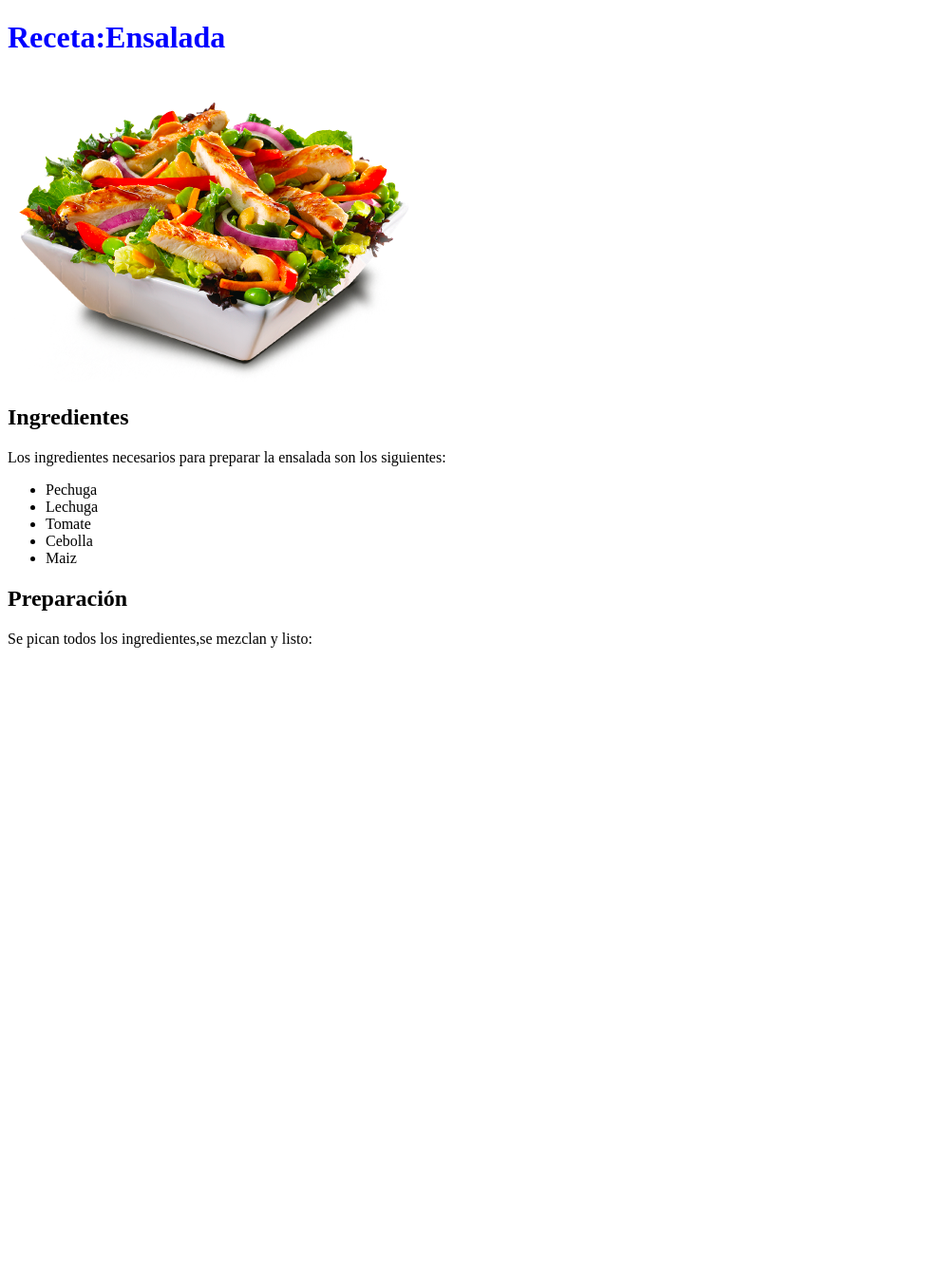
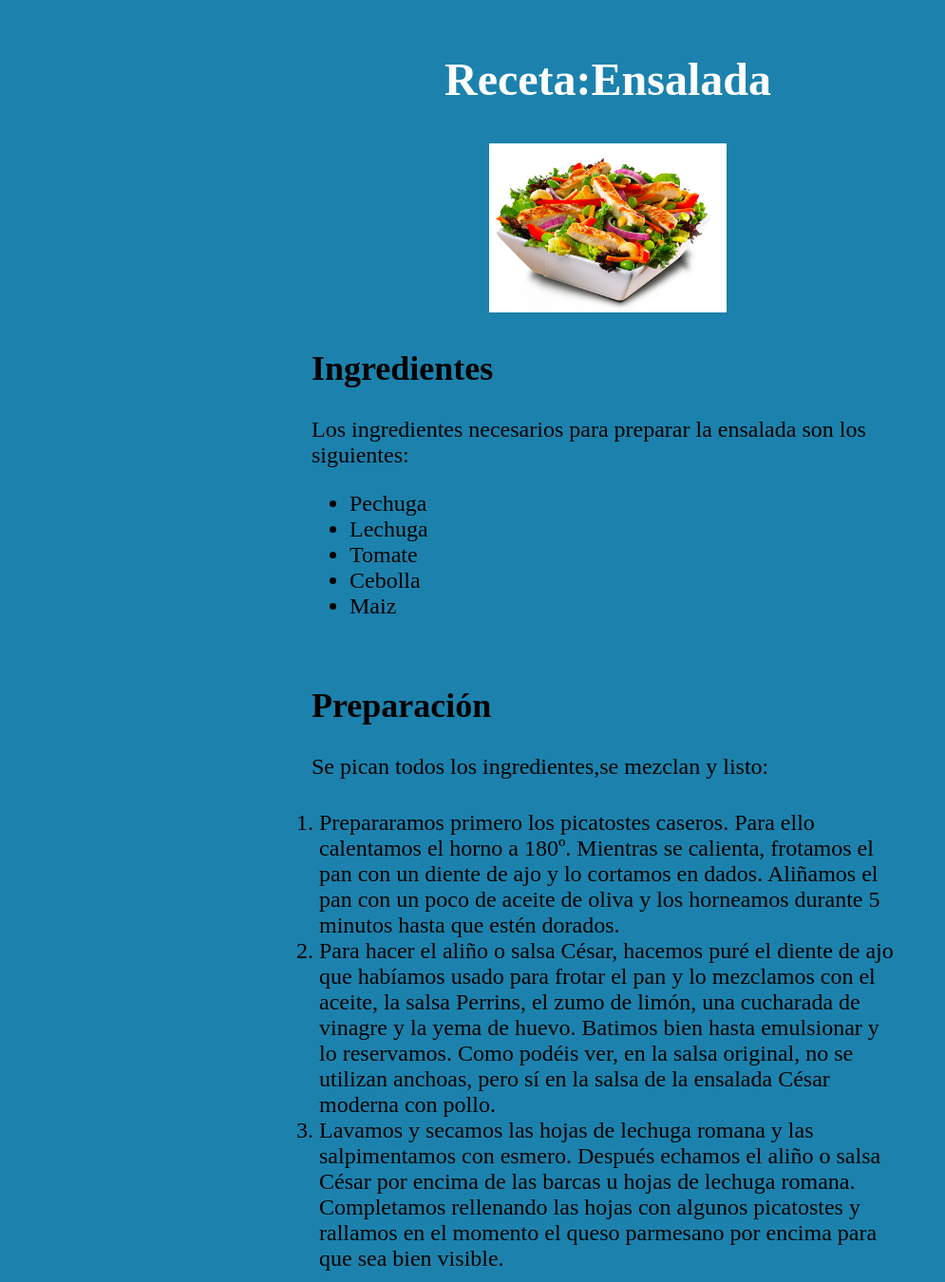
Before and after one commit to ALFONSOVM13/aspirantes-mir-html-y-css, a plain HTML site: page ejercicio1-html-y-css/index.html in a window 1280 px wide. Shown: the whole page at 95% size, without its empty margins (0-995 px from the left). Before the commit the page ends 800 px from the top, so only its background shows below. Drawn offline with Linux system fonts and the light colour scheme.

Commit message:
Agregado estilos del bonus

```diff
--- a/ejercicio1-html-y-css/index.html
+++ b/ejercicio1-html-y-css/index.html
@@ -11,7 +11,7 @@
     <header>
         <h1>Receta:Ensalada</h1>
     </header>
-    <img src="./images/d6cf4a247fb89480e627c1014e582001.png" alt="Salad">
+    <img class="img" src="./images/d6cf4a247fb89480e627c1014e582001.png" alt="Salad">
 
     <div>
         <h2>Ingredientes</h2>
@@ -27,6 +27,12 @@
     <div>
         <h2>Preparación</h2>
         <p>Se pican todos los ingredientes,se mezclan y listo:</p>
+
+        <ol class="lista-ordenada">
+            <li>Prepararamos primero los picatostes caseros. Para ello calentamos el horno a 180º. Mientras se calienta, frotamos el pan con un diente de ajo y lo cortamos en dados. Aliñamos el pan con un poco de aceite de oliva y los horneamos durante 5 minutos hasta que estén dorados.</li>
+            <li>Para hacer el aliño o salsa César, hacemos puré el diente de ajo que habíamos usado para frotar el pan y lo mezclamos con el aceite, la salsa Perrins, el zumo de limón, una cucharada de vinagre y la yema de huevo. Batimos bien hasta emulsionar y lo reservamos. Como podéis ver, en la salsa original, no se utilizan anchoas, pero sí en la salsa de la ensalada César moderna con pollo.</li>
+            <li>Lavamos y secamos las hojas de lechuga romana y las salpimentamos con esmero. Después echamos el aliño o salsa César por encima de las barcas u hojas de lechuga romana. Completamos rellenando las hojas con algunos picatostes y rallamos en el momento el queso parmesano por encima para que sea bien visible.</li>
+        </ol>
     </div>
 </body>
 </html>
--- a/ejercicio1-html-y-css/style.css
+++ b/ejercicio1-html-y-css/style.css
@@ -1,3 +1,29 @@
 h1 {
-    color: blue;
+    color: white;
+    align-content: center;
+    text-align:center;
+    padding:8px;}
+		div{width:50%;padding:8px;margin:auto;}
+		center{margin:16px 0;
+
 }
+body {
+    background-color: #1C82AD;
+    font-size: x-large;
+
+    padding:8px;}
+		div{width:50%;padding:8px;margin:auto;}
+		center{margin:16px 0;
+
+}
+.lista-ordenada{
+    padding:8px;}
+		div{width:50%;;padding:8px;margin:auto;}
+		center{margin:16px 0;
+}
+img{
+    display: block;
+    width: 20%;
+    margin-left: auto;
+    margin-right: auto;
+  }
```
